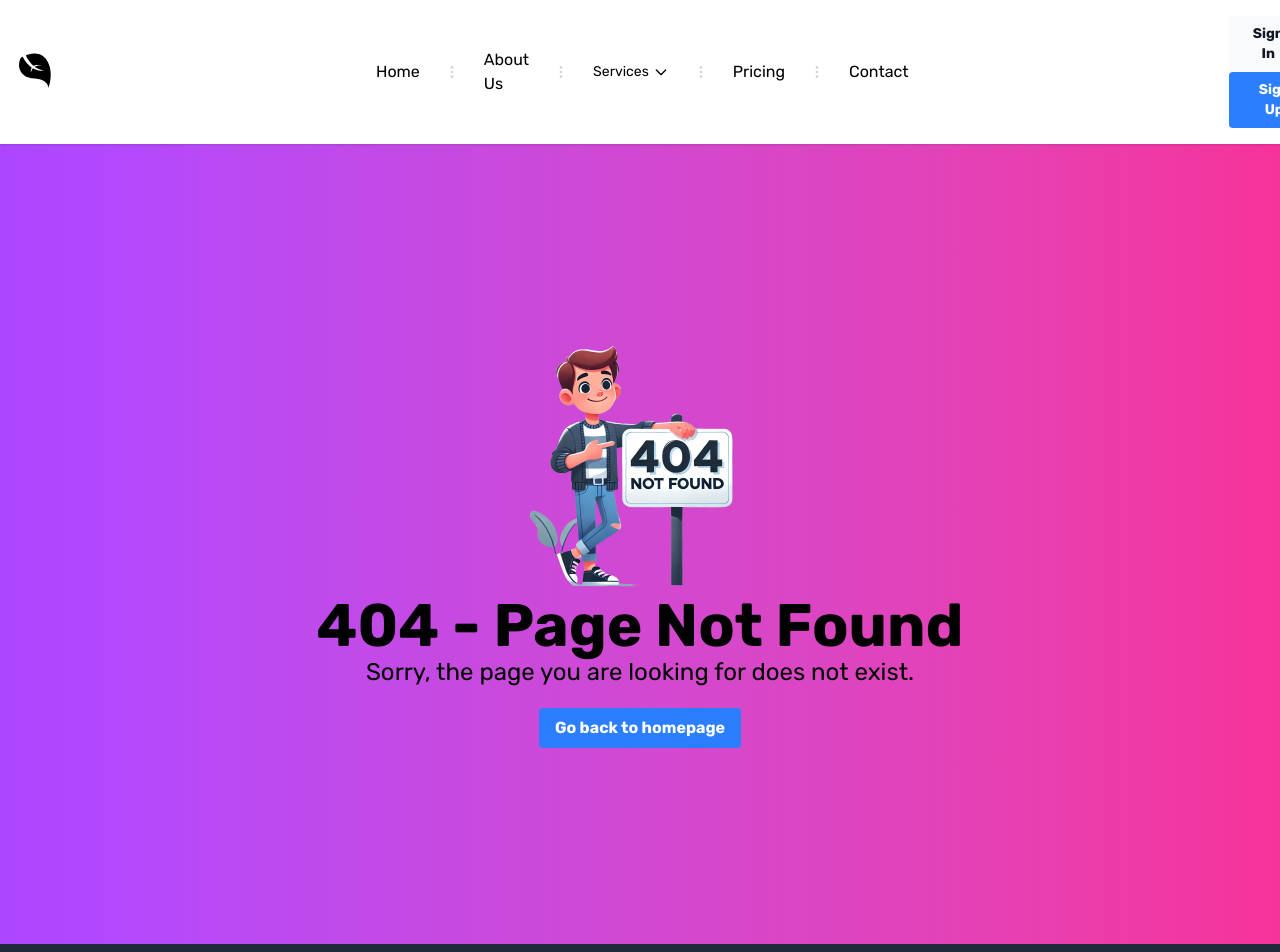
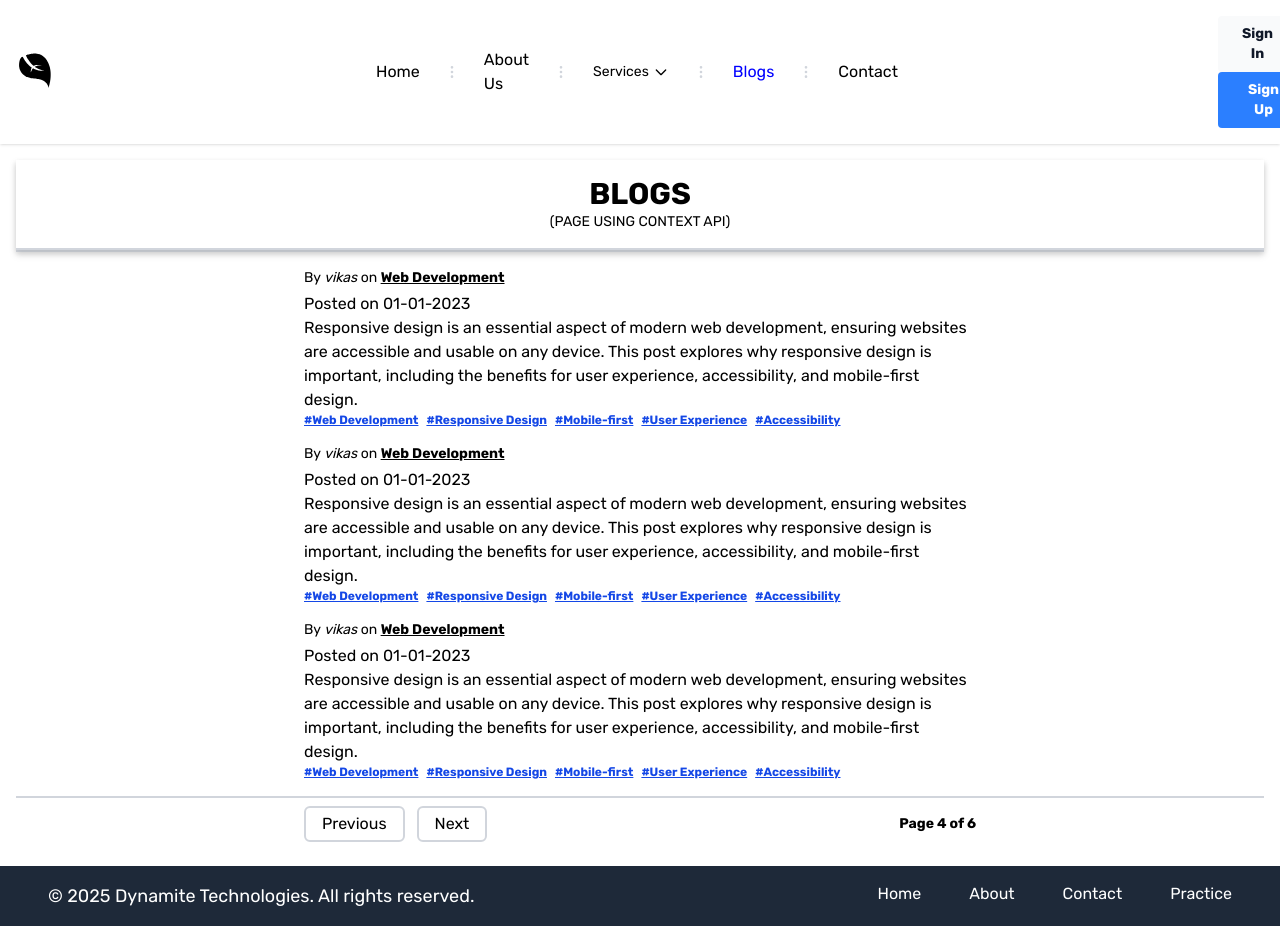
Before and after one commit to vikaskumarsingh20/Dynamite-mern-stack, a React (Vite) app in the folder frontend/: page /blogs in a window 1280 px wide. Shown: the top 952 px of the page. After the commit the page ends 926 px from the top, so only its background shows below. Built offline with nearby package versions, Linux system fonts and the light colour scheme; no server answers.

Commit message:
bolg section added

```diff
--- a/frontend/src/components/Demo/CustomHook.jsx
+++ b/frontend/src/components/Demo/CustomHook.jsx
@@ -1,14 +1,13 @@
-// useFetch.js - Custom Hook
 import { useState, useEffect } from 'react';
 
 const useFetch = (url) => {
-  // State management for data, loading, and error status
+
   const [data, setData] = useState(null);
-  const [loading, setLoading] = useState(true);
+  const [loading, setLoading] = useState(false);
   const [error, setError] = useState(null);
 
-  // Main fetch function
   const fetchData = async () => {
+    setLoading(true);
     try {
       const response = await fetch(url);
       if (!response.ok) throw new Error('Request failed');
@@ -22,12 +21,10 @@ const useFetch = (url) => {
     }
   };
 
-  // Automatically fetch data when component mounts or URL changes
   useEffect(() => {
     fetchData();
   }, [url]);
 
-  // Return state and refresh capability
   return { data, loading, error, refetch: fetchData };
 };
 
--- a/frontend/src/components/Demo/UserList.jsx
+++ b/frontend/src/components/Demo/UserList.jsx
@@ -1,11 +1,22 @@
 // UserList.js - Component using the hook
-import React, { useEffect } from 'react';
-import useFetch from './CustomHook';
+import React, { useEffect } from "react";
+import useFetch from "./CustomHook";
 
 const UserList = () => {
-  const { data: users, loading, error, refetch } = useFetch('https://jsonplaceholder.typicode.com/users');
+  const {
+    data: users,
+    loading,
+    error,
+    refetch,
+  } = useFetch("https://jsonplaceholder.typicode.com/users");
 
-  if (loading) return <div className="text-2xl text-gray-800">Loading users...</div>;
+  if (loading)
+    return (
+      <div className="flex justify-center items-center">
+        {" "}
+        <div className="animate-spin rounded-full h-5 w-5 border-b-2 border-gray-900"></div>
+      </div>
+    );
   if (error) return <div className="text-2xl text-red-600">Error: {error}</div>;
 
   const refetchList = () => {
@@ -14,18 +25,26 @@ const UserList = () => {
   return (
     <div className="container mx-auto p-4">
       <h2 className="text-4xl text-gray-800 font-bold">User List</h2>
-      <button onClick={refetchList} className="bg-blue-500 hover:bg-blue-700 text-white font-bold py-2 px-4 rounded">
+      <button
+        onClick={refetchList}
+        className="bg-blue-500 hover:bg-blue-700 text-white font-bold py-2 px-4 rounded"
+      >
         Refresh List
       </button>
 
       <ul className="list-disc pl-8">
-        {users?.map(user => (
+        {users?.map((user) => (
           <li key={user.id} className="text-lg text-gray-800">
             <span className="font-bold">{user.name}</span> - {user.email}
             <ul className="list-disc pl-4">
-              <li>Username: {user.username}</li>
-              <li>Address: {user.address.street}, {user.address.suite}, {user.address.city} {user.address.zipcode}</li>
-              <li>Geo: ({user.address.geo.lat}, {user.address.geo.lng})</li>
+              {/* <li>Username: {user.username}</li> */}
+              {/* <li>
+                Address: {user.address.street}, {user.address.suite},{" "}
+                {user.address.city} {user.address.zipcode}
+              </li>
+              <li>
+                Geo: ({user.address.geo.lat}, {user.address.geo.lng})
+              </li> */}
             </ul>
           </li>
         ))}
--- a/frontend/src/components/home/NavBar.jsx
+++ b/frontend/src/components/home/NavBar.jsx
@@ -161,8 +161,8 @@ const Navbar = (props) => {
             </svg>
           </li>
           <li>
-            <NavLink to={"/pricing"} className="text-md hover:text-blue-600">
-              Pricing
+            <NavLink to={"/blogs"} className="text-md hover:text-blue-600">
+             Blogs
             </NavLink>
           </li>
           <li className="text-gray-300">
--- a/frontend/src/components/pages/Aboutus.jsx
+++ b/frontend/src/components/pages/Aboutus.jsx
@@ -1,10 +1,12 @@
-import React from "react";
+import React,{useState} from "react";
 import { Link } from "react-router-dom";
 import { FaFacebook, FaInstagram, FaTwitter, FaLinkedin } from "react-icons/fa";
 import Navbar from "../home/NavBar";
 import Footer from "../home/Footer";
 
 const Aboutus = () => {
+
+  const[loading, setLoading] = useState(true);
   return (
     <>
       <Navbar />
@@ -17,11 +19,19 @@ const Aboutus = () => {
             high-quality and user-friendly applications.
           </p>
           <div className="flex flex-col items-center justify-center mt-12">
+            <div className="w-48 h-48 flex items-center justify-center">
               <img
                 src="https://picsum.photos/200/300"
                 alt="Our Team"
                 className="rounded-full w-48 h-48 object-cover"
+                onLoad={() => setLoading(false)}
+                onError={() => setLoading(false)}
+                style={{ display: loading ? 'none' : 'block' }}
               />
+              {loading && (
+                <div className="animate-spin rounded-full h-5 w-5 border-b-2 border-gray-900"></div>
+              )}
+            </div>
             <h2 className="text-4xl font-bold mt-4">John Doe</h2>
             <p className="text-xl">
               John is a full-stack developer with over 10 years of experience.
@@ -30,11 +40,19 @@ const Aboutus = () => {
             </p>
           </div>
           <div className="flex flex-col items-center justify-center mt-12">
+            <div className="w-48 h-48 flex items-center justify-center">
               <img
                 src="https://picsum.photos/201/301"
                 alt="Our Team"
                 className="rounded-full w-48 h-48 object-cover"
+                onLoad={() => setLoading(false)}
+                onError={() => setLoading(false)}
+                style={{ display: loading ? 'none' : 'block' }}
               />
+              {loading && (
+                <div className="animate-spin rounded-full h-5 w-5 border-b-2 border-gray-900"></div>
+              )}
+            </div>
             <h2 className="text-4xl font-bold mt-4">Jane Doe</h2>
             <p className="text-xl">
               Jane is a UX/UI designer with over 5 years of experience. She is
@@ -43,11 +61,19 @@ const Aboutus = () => {
             </p>
           </div>
           <div className="flex flex-col items-center justify-center mt-12">
+            <div className="w-48 h-48 flex items-center justify-center">
               <img
                 src="https://picsum.photos/202/302"
                 alt="Our Team"
                 className="rounded-full w-48 h-48 object-cover"
+                onLoad={() => setLoading(false)}
+                onError={() => setLoading(false)}
+                style={{ display: loading ? 'none' : 'block' }}
               />
+              {loading && (
+                <div className="animate-spin rounded-full h-5 w-5 border-b-2 border-gray-900"></div>
+              )}
+            </div>
             <h2 className="text-4xl font-bold mt-4">Bob Smith</h2>
             <p className="text-xl">
               Bob is a DevOps engineer with over 5 years of experience. He is
--- /dev/null
+++ b/frontend/src/components/pages/blog/Blogs.jsx
@@ -0,0 +1,74 @@
+import React from "react";
+import Navbar from "../../home/NavBar";
+import Footer from "../../home/Footer";
+
+function Blogs() {
+  return (
+    <>
+      <Navbar />
+      <div className="container mx-auto p-4">
+        <div className="space-y-4">
+          <div className="border-b-2 border-b-gray-300 drop-shadow-md bg-white">
+            <header className="py-4 border-b-2 border-b-gray-300 drop-shadow-md  bg-white">
+              <h1 className="flex flex-col items-center text-3xl font-bold uppercase text-center">
+                Blogs <small className="text-sm font-normal">(Page using Context API)</small>
+              </h1>
+            </header>
+          </div>
+          {[1, 2, 3].map((item) => (
+            <div key={item} className="w-11/12 max-w-2xl mx-auto">
+              <p className="text-sm my-1">
+                {" "}
+                By <span className="italic">vikas</span>
+                {" on"}{" "}
+                <span className="font-semibold underline cursor-pointer">
+                  Web Development
+                </span>
+              </p>
+              <p> Posted on 01-01-2023</p>
+              <p>
+                Responsive design is an essential aspect of modern web
+                development, ensuring websites are accessible and usable on any
+                device. This post explores why responsive design is important,
+                including the benefits for user experience, accessibility, and
+                mobile-first design.
+              </p>
+              <div className="flex flex-wrap gap-x-2 items-center">
+                <span className="text-xs font-semibold underline text-blue-700 cursor-pointer">
+                  #Web Development
+                </span>
+                <span className="text-xs font-semibold underline text-blue-700 cursor-pointer">
+                  #Responsive Design
+                </span>
+                <span className="text-xs font-semibold underline text-blue-700 cursor-pointer">
+                  #Mobile-first
+                </span>
+                <span className="text-xs font-semibold underline text-blue-700 cursor-pointer">
+                  #User Experience
+                </span>
+                <span className="text-xs font-semibold underline text-blue-700 cursor-pointer">
+                  #Accessibility
+                </span>
+              </div>
+            </div>
+          ))}
+          {/* pagination */}
+          <div className="  inset-x-0 bg-white py-2 border-t-2 border-t-gray-300">
+            <div className="flex items-center gap-x-3 w-11/12 max-w-2xl mx-auto">
+              <button className="border-2 border-gray-300 py-1 px-4 rounded-md cursor-pointer">
+                Previous
+              </button>
+              <button className="border-2 border-gray-300 py-1 px-4 rounded-md cursor-pointer">
+                Next
+              </button>
+              <p className="text-sm font-semibold ml-auto">Page 4 of 6</p>
+            </div>
+          </div>
+        </div>
+      </div>
+      <Footer />
+    </>
+  );
+}
+
+export default Blogs;
--- /dev/null
+++ b/frontend/src/components/pages/blog/data.js
@@ -0,0 +1 @@
+const baseUrl = "https://codehelp-apis.vercel.app/api/get-blogs"
--- a/frontend/src/routes/AppRoutes.jsx
+++ b/frontend/src/routes/AppRoutes.jsx
@@ -10,6 +10,7 @@ import NewPassword from '../components/forms/NewPassword';
 import Dashboard from '../components/home/admin/Dashboard';
 import ForLearning from '../components/forms/ForLearning';
 import Aboutus from '../components/pages/Aboutus';
+import Blogs from '../components/pages/blog/Blogs';
 import PrivateRoute from './PrivateRoute';
 
 
@@ -22,6 +23,7 @@ const AppRoutes = () => {
       <Route path="/forgetpassword" element={<ForgetPassword />} />
       <Route path="/newpassword" element={<NewPassword />} />
       <Route path='/about-us' element={<Aboutus />} />
+      <Route path='/blogs' element={<Blogs />} />
       <Route
         path="/dashboard"
         element={
```
Lines whose indentation alone changed are shown as unchanged.
